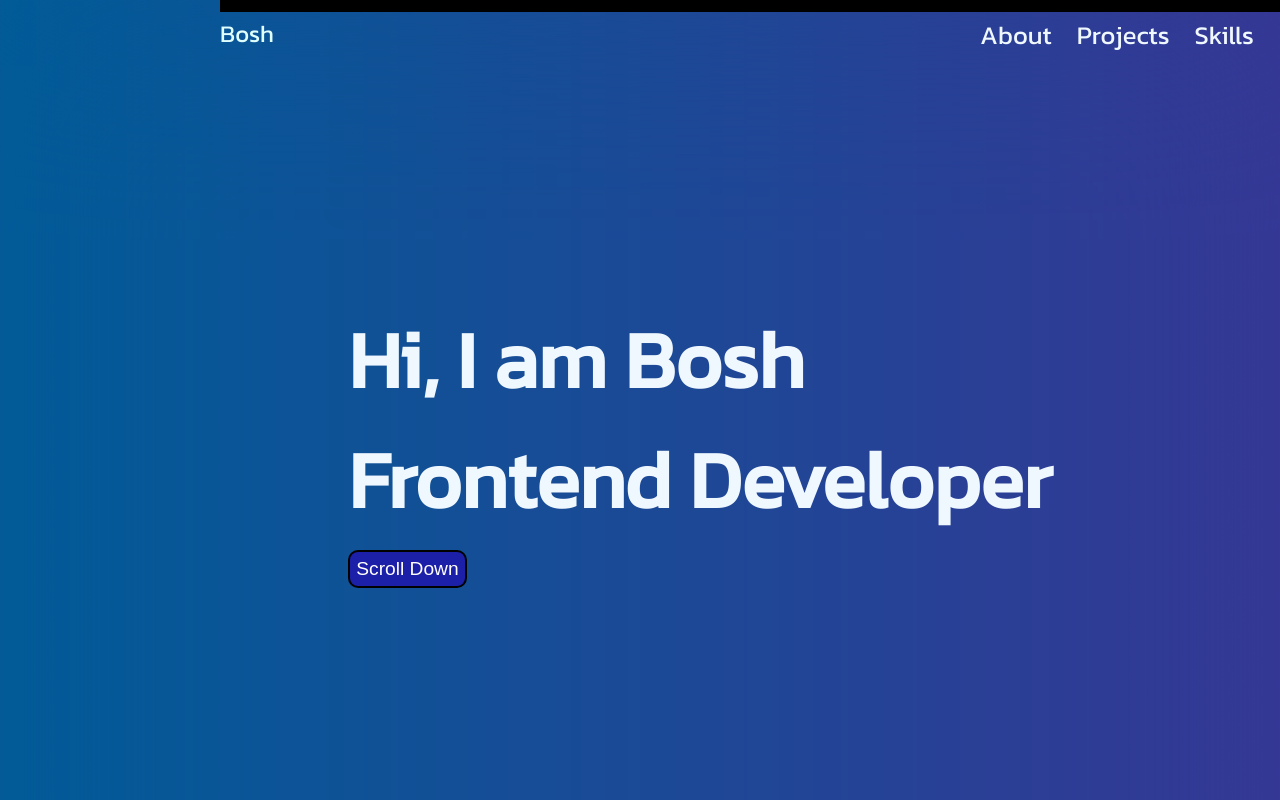
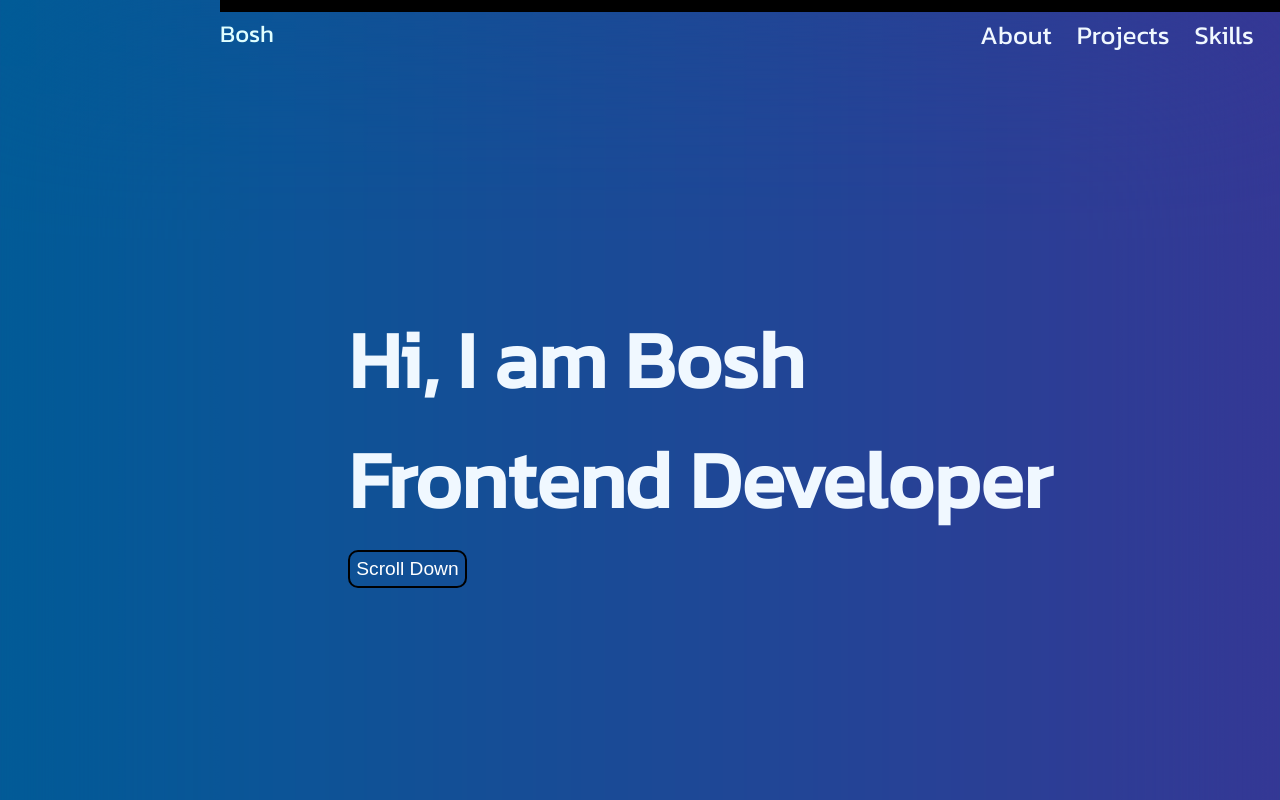
Before and after one commit to rmadd06/PersonalPortfolio, a plain HTML site: page index.html in a window 1280 px wide. Shown: the top 800 px of the page. Drawn offline with nearby package versions, Linux system fonts and the light colour scheme.

```diff
--- a/c3301.css
+++ b/c3301.css
@@ -182,7 +182,8 @@
     border-radius: 10px;
     background-color: transparent;
     color: white;
-    background-color: rgb(28, 31, 167);
+    /* background-color: rgb(28, 31, 167); */
+    background-color: transparent;
     border: 2px solid black;
     margin-top: 10px;
 }
```
